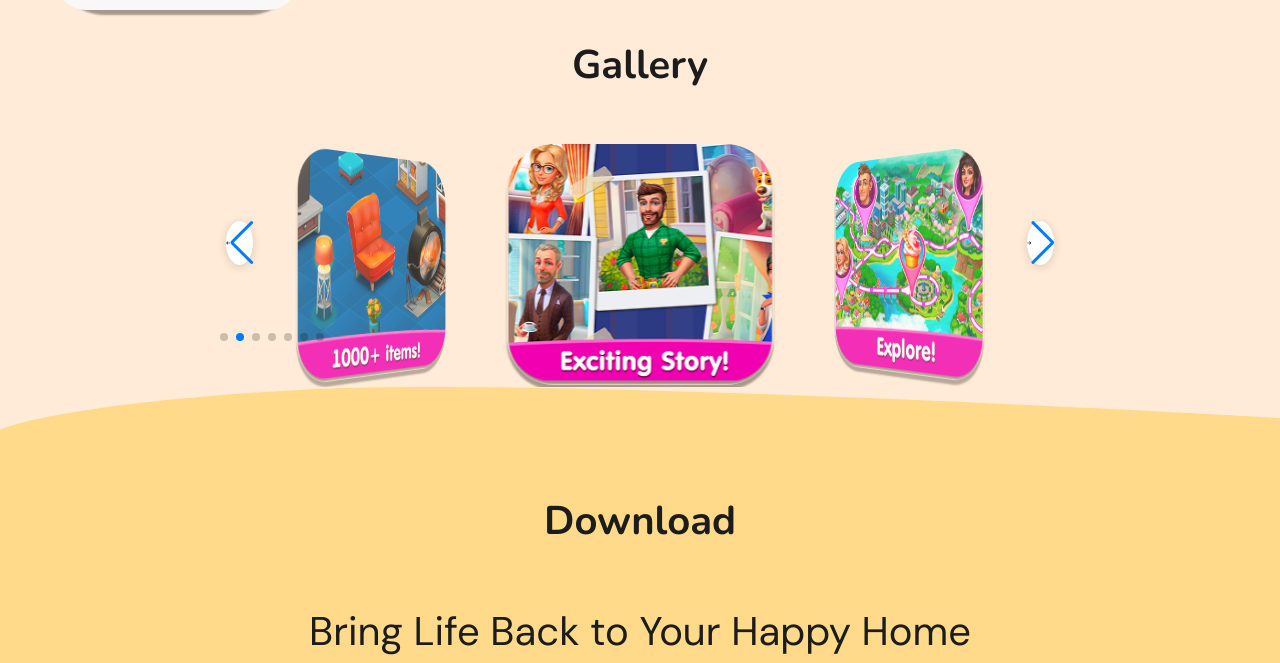
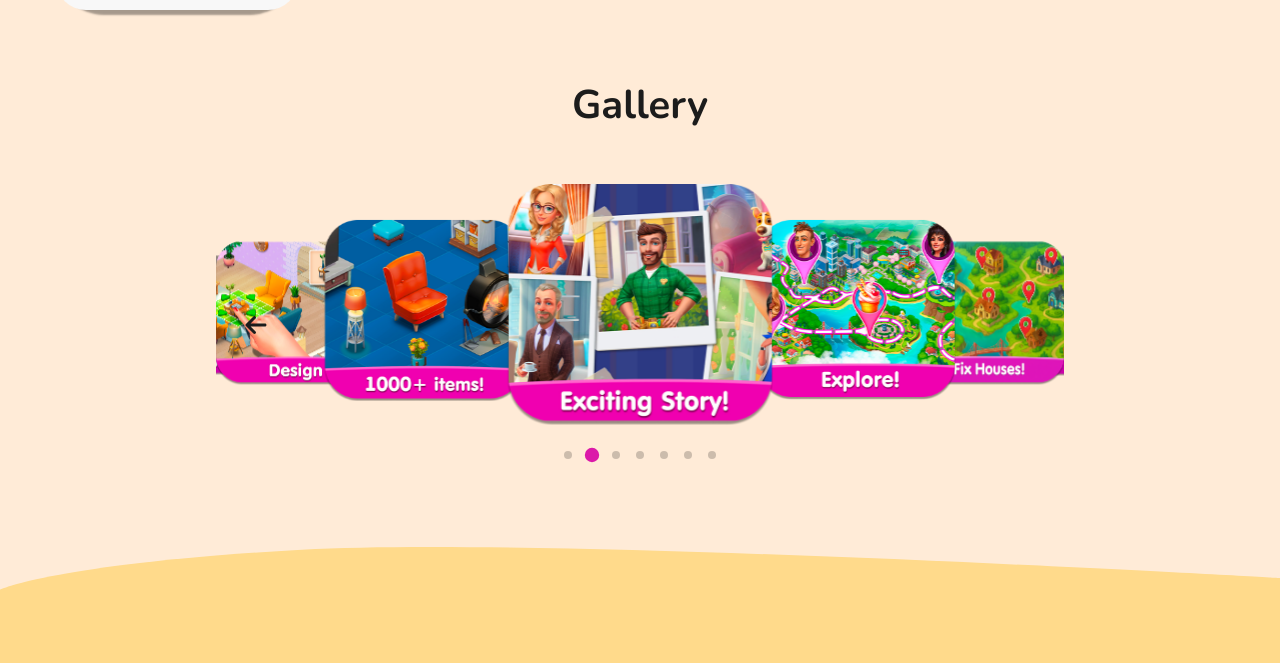
Before and after one commit to Angelina-web/stp-10193, a website built with Vite: page src/index.html in a window 1280 px wide. Shown: the part 4890-5553 px from the top of the page. Built offline with nearby package versions, Linux system fonts and the light colour scheme; files whose address does not match are found by name; what accordion-js would draw is missing.

Commit message:
add gallery

```diff
--- a/src/css/gallery.css
+++ b/src/css/gallery.css
@@ -1,104 +1,113 @@
- .gallery-title {
+.container-gallery {
+  padding: 40px 0;
+}
+.gallery-title {
   font-weight: 700;
   font-size: 24px;
   line-height: 1.25;
   text-align: center;
   color: var(--color-text);
-  margin-top: 40px;
   margin-bottom: 24px;
 }
 
 .gallery-swiper {
+  position: relative;
   width: 100%;
-  position: relative;
+  margin: 0 auto;
+  overflow: hidden;
 }
-.swiper-slide {
-  display: flex;
-  justify-content: center;
-  align-items: center;
-   width: 280px;
-    transition: transform 0.4s ease;
+.gallery-list {
+  margin-bottom: 24px;
 }
 
+.swiper-slide {
+  box-sizing: border-box;
+  flex-shrink: 0;
+  height: auto;
+  transition: transform 0.6s ease, opacity 0.6s ease;
+}
 .gallery-img {
-  border-radius: 48px;
+  display: block;
+  max-width: 100%;
+  height: auto;
+  border-radius: 24px;
   object-fit: cover;
-box-shadow: 0 3px 2px 0 rgba(0, 0, 0, 0.4);
-  width: 100%;
-  height: auto;
-}
-.swiper-slide-active {
-  transform: scale(1.1);
-  z-index: 2;
-}
-.swiper-slide-prev,
-.swiper-slide-next {
-  transform: scale(0.9);
-  opacity: 0.8;
 }
 
 .swiper-pagination {
-  bottom: 24px !important;
-  text-align: center;
   position: absolute;
   left: 50%;
   transform: translateX(-50%);
-  width: auto !important;
+  display: flex;
+  justify-content: center;
+  gap: 8px;
+  align-items: center;
+  z-index: 10;
 }
 .swiper-pagination-bullet {
-  background: #ccc;
+  background: #ffffff;
   opacity: 1;
-}
-.swiper-pagination-bullet-active {
-  background: var(--color-pink-accent);
+  width: 16px;
+  height: 16px;
+  border-radius: 50%;
 }
 
-.swiper-button-prev,
-.swiper-button-next {
-  position: absolute;
-  top: 50%;
-  transform: translateY(-50%);
-  width: 44px;
-  height: 44px;
-  border-radius: 50%;
-  background: #fff;
-  box-shadow: 0 2px 10px rgba(0, 0, 0, 0.15);
-  display: flex;
-  align-items: center;
-  justify-content: center;
-  cursor: pointer;
-  z-index: 10;
-   color: var(--color-text);
+.swiper-pagination-bullet-active {
+  background: var(--color-pink-accent) !important;
+  transform: scale(1.8);
 }
-.swiper-button-prev {
-  left: 16px;
-}
-
-.swiper-button-next {
-  right: 16px;
-}
-
-@media screen and (max-width: 1199px) {
-  .swiper-button-prev,
-  .swiper-button-next {
-    display: none;
-  }
+.gallery-button-prev,
+.gallery-button-next {
+  display: none;
 }
 @media screen and (min-width: 1200px) {
-
+  .container-gallery {
+    padding: 40px 0 80px;
+  }
   .gallery-title {
     margin-bottom: 64px;
     font-size: 40px;
     line-height: 0.75;
   }
-  .gallery-swiper{
+
+  .gallery-swiper {
     max-width: 848px;
+    padding-bottom: 56px;
   }
-  .swiper-pagination{
-    bottom:  40px !important;
+  .gallery-list {
+    margin-bottom: 40px;
   }
-  .gallery-img {
-box-shadow: 0 5px 2px 0 rgba(0, 0, 0, 0.35);
 
+  .gallery-button-prev,
+  .gallery-button-next {
+   display: flex;
+  align-items: center;
+  justify-content: center;
+  width: 48px;
+  height: 48px;
+  border-radius: 50%;
+  cursor: pointer;
+  position: absolute;
+  top: 50%;
+  transform: translateY(-50%);
+  z-index: 10;
+  transition: transform 0.2s ease;
+  }
+  .gallery-button-prev {
+    left: 16px;
+  }
+
+  .gallery-button-next {
+    right: -64px;
+  }
+
+  .gallery-button-prev svg,
+  .gallery-button-next svg {
+    fill: var(--color-text);
+  }
+
+  .swiper-button-disabled {
+    opacity: 0.5;
+    pointer-events: none;
+  }
 }
-}
--- a/src/js/gallery.js
+++ b/src/js/gallery.js
@@ -1,5 +1,10 @@
 import Swiper from 'swiper';
-import { Navigation, Pagination, Autoplay, EffectCoverflow, Lazy } from 'swiper/modules';
+import {
+  Navigation,
+  Pagination,
+  Autoplay,
+  EffectCoverflow,
+} from 'swiper/modules';
 import 'swiper/css';
 import 'swiper/css/navigation';
 import 'swiper/css/pagination';
@@ -9,25 +14,27 @@ function initSwiper() {
   const container = document.querySelector('.swiper.gallery-swiper');
   if (!container) return;
 
+  const nextEl = document.querySelector('.gallery-button-next');
+  const prevEl = document.querySelector('.gallery-button-prev');
+  const paginationEl = document.querySelector('.swiper-pagination');
+
   const slidesCount = container.querySelectorAll('.swiper-slide').length;
-  const enableLoop = slidesCount > 3;
-
-   const paginationEl = container.querySelector('.swiper-pagination');
-  const nextEl = container.querySelector('.gallery-button-next');
-  const prevEl = container.querySelector('.gallery-button-prev');
+  const isDesktop = window.innerWidth >= 1200;
+  const slidesPerView = isDesktop ? 3 : 1;
 
   const swiper = new Swiper(container, {
     modules: [Navigation, Pagination, Autoplay, EffectCoverflow],
-  loop: enableLoop,
-  grabCursor: true,
-  centeredSlides: true,
-   spaceBetween: 24,
-   effect: 'coverflow',
+    slidesPerView: slidesPerView,
+    spaceBetween: isDesktop ? 24 : 16,
+    observer: true,
+    observeParents: true,
+    loop: true,
+    effect: isDesktop ? 'coverflow' : 'slide',
     coverflowEffect: {
-    rotate: 50,
+      rotate: 0,
       stretch: 0,
-    depth: 100,
-    modifier: 1.2,
+      depth: 250,
+      modifier: 1.5,
       slideShadows: false,
     },
     autoplay: {
@@ -36,19 +43,48 @@ const swiper = new Swiper(container, {
     },
     speed: 800,
     pagination: {
-    el: '.swiper-pagination',
+      el: paginationEl,
       clickable: true,
     },
-  navigation: {
-     nextEl: nextEl,
-      prevEl: prevEl,
+    navigation: { nextEl: nextEl, prevEl: prevEl },
+    breakpoints: {
+      0: { slidesPerView: 1, spaceBetween: 18},
+      1200: { slidesPerView: 3, spaceBetween: 24 },
     },
-  breakpoints: {
-      0: { slidesPerView: 1, spaceBetween: 16, effect: 'slide', loop: slidesCount > 1, centeredSlides: false, },
-      1200: { slidesPerView: 3, spaceBetween: 24, effect: 'coverflow',   loop: enableLoop, centeredSlides: true,},
+    on: {
+      init() {
+        toggleNav(this, { nextEl, prevEl, paginationEl });
       },
+      resize() {
+        toggleNav(this, { nextEl, prevEl, paginationEl });
+      },
+      slideChange() {
+        toggleNav(this, { nextEl, prevEl, paginationEl });
+      },
+    },
+    grabCursor: true,
+    centeredSlides: true,
   });
   container.addEventListener('mouseenter', () => swiper.autoplay.stop());
   container.addEventListener('mouseleave', () => swiper.autoplay.start());
 }
+
+function toggleNav(sw, { nextEl, prevEl, paginationEl }) {
+const total = sw.slides.length - sw.loopedSlides * 2;
+  const visible = Math.floor(sw.params.slidesPerView) || 1;
+  const hideAll = total <= visible;
+
+  if (prevEl && nextEl) {
+    if (hideAll) {
+      prevEl.classList.add('is-hidden');
+      nextEl.classList.add('is-hidden');
+    } else {
+      prevEl.classList.remove('is-hidden');
+      nextEl.classList.remove('is-hidden');
+      prevEl.classList.toggle('swiper-button-disabled', sw.isBeginning);
+      nextEl.classList.toggle('swiper-button-disabled', sw.isEnd);
+    }
+  }
+}
+document.addEventListener('DOMContentLoaded', initSwiper);
 export default initSwiper;
--- a/src/main.js
+++ b/src/main.js
@@ -1,12 +1,5 @@
 import './js/header';
 import './js/overview';
-
+import './js/gallery.js';
 import './js/faq';
 import './js/footer';
-
-
-import initSwiper from './js/gallery.js';
-
-document.addEventListener('DOMContentLoaded', () => {
-  initSwiper();
-});
--- a/src/partials/gallery.html
+++ b/src/partials/gallery.html
@@ -1,4 +1,4 @@
-<section class="container" id="gallery">
+<section class="container container-gallery" id="gallery">
   <h2 class="gallery-title">Gallery</h2>
 
   <div class="swiper gallery-swiper">
@@ -7,87 +7,78 @@
         <img
           src="./img/gallery/1000-items.png"
           alt="1000-items"
-          class="gallery-img swiper-lazy"
-          data-src="./img/gallery/1000-items@2x.png"
+          class="gallery-img"
+          srcset="./img/gallery/1000-items@2x.png"
         />
-        <div class="swiper-lazy-preloader"></div>
       </div>
 
       <div class="swiper-slide gallery-list-element">
         <img
           src="./img/gallery/exciting-story.png"
           alt="exciting-story"
-          class="gallery-img swiper-lazy"
-          data-src="./img/gallery/exciting-story@2x.png"
+          class="gallery-img"
+          srcset="./img/gallery/exciting-story@2x.png"
         />
-        <div class="swiper-lazy-preloader"></div>
       </div>
 
       <div class="swiper-slide gallery-list-element">
         <img
           src="./img/gallery/explore.png"
           alt="explore"
-          class="gallery-img swiper-lazy"
-          data-src="./img/gallery/explore@2x.png"
+          class="gallery-img"
+          srcset="./img/gallery/explore@2x.png"
         />
-        <div class="swiper-lazy-preloader"></div>
       </div>
 
       <div class="swiper-slide gallery-list-element">
         <img
           src="./img/gallery/fix-houses.png"
           alt="fix-houses"
-          class="gallery-img swiper-lazy"
-          data-src="./img/gallery/fix-houses@2x.png"
+          class="gallery-img"
+          srcset="./img/gallery/fix-houses@2x.png"
         />
-        <div class="swiper-lazy-preloader"></div>
       </div>
 
       <div class="swiper-slide gallery-list-element">
         <img
           src="./img/gallery/match-furniture.png"
           alt="match-furniture"
-          class="gallery-img swiper-lazy"
-          data-src="./img/gallery/match-furniture@2x.png"
+          class="gallery-img"
+          srcset="./img/gallery/match-furniture@2x.png"
         />
-        <div class="swiper-lazy-preloader"></div>
       </div>
 
       <div class="swiper-slide gallery-list-element">
         <img
           src="./img/gallery/renovate.png"
           alt="renovate"
-          class="gallery-img swiper-lazy"
-          data-src="./img/gallery/renovate@2x.png"
+          class="gallery-img"
+          srcset="./img/gallery/renovate@2x.png"
         />
-        <div class="swiper-lazy-preloader"></div>
       </div>
 
       <div class="swiper-slide gallery-list-element">
         <img
           src="./img/gallery/design.png"
           alt="design"
-          class="gallery-img swiper-lazy"
-          data-src="./img/gallery/design@2x.png"
+          class="gallery-img"
+          srcset="./img/gallery/design@2x.png"
         />
-        <div class="swiper-lazy-preloader"></div>
       </div>
     </div>
 
-    <div class="gallery-controls">
       <div class="swiper-pagination"></div>
       <div class="navigation-buttons">
-        <div class="gallery-button-prev swiper-button-prev" aria-label="Previous slide">
+        <div class="gallery-button-prev" aria-label="Previous slide">
           <svg width="24" height="24">
             <use href="sprite.svg#icon-arrow-left"></use>
           </svg>
         </div>
-        <div class="gallery-button-next swiper-button-next" aria-label="Next slide">
+        <div class="gallery-button-next" aria-label="Next slide">
           <svg width="24" height="24">
             <use href="sprite.svg#icon-arrow-right"></use>
           </svg>
         </div>
       </div>
-    </div>
   </div>
 </section>
```
Lines whose indentation alone changed are shown as unchanged.
